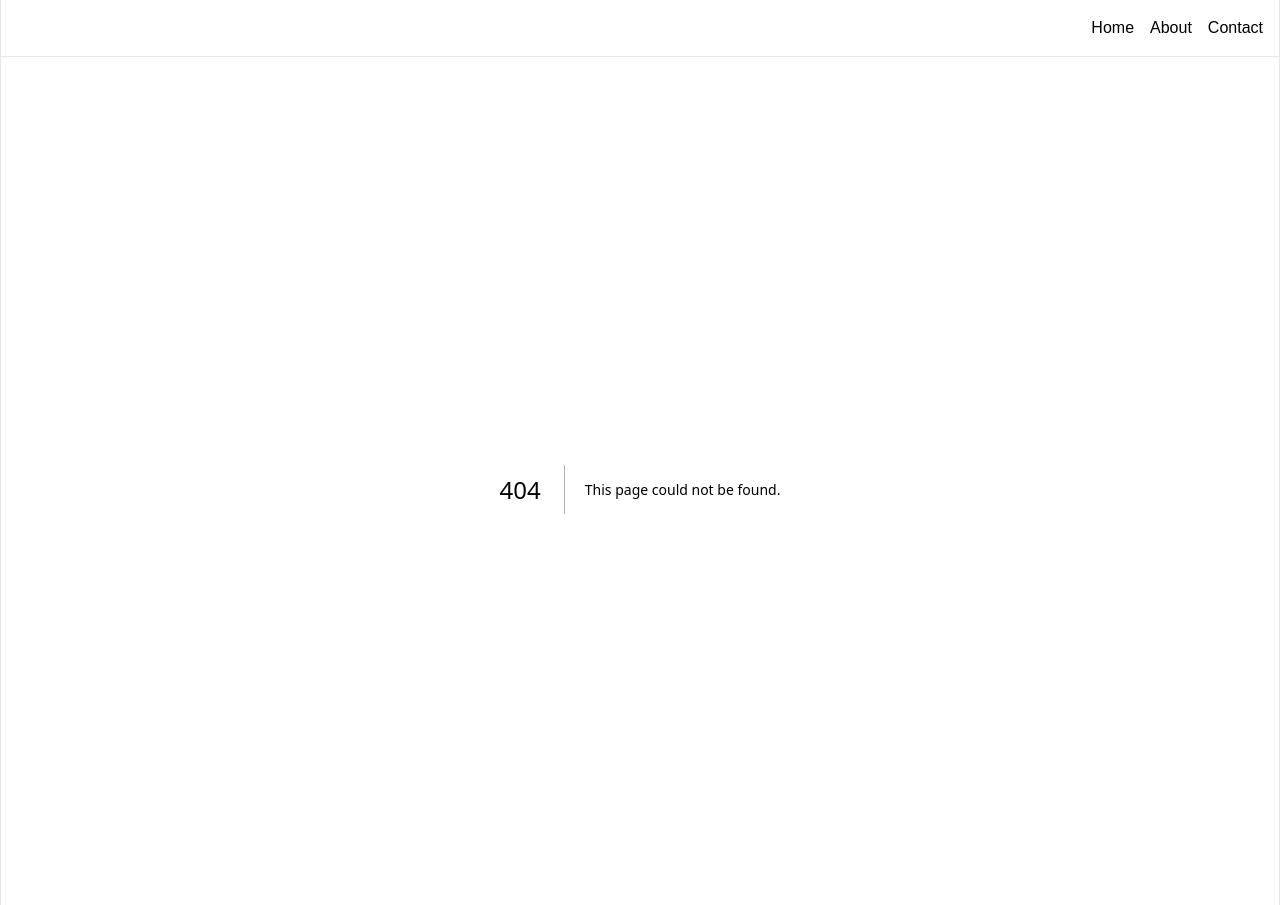
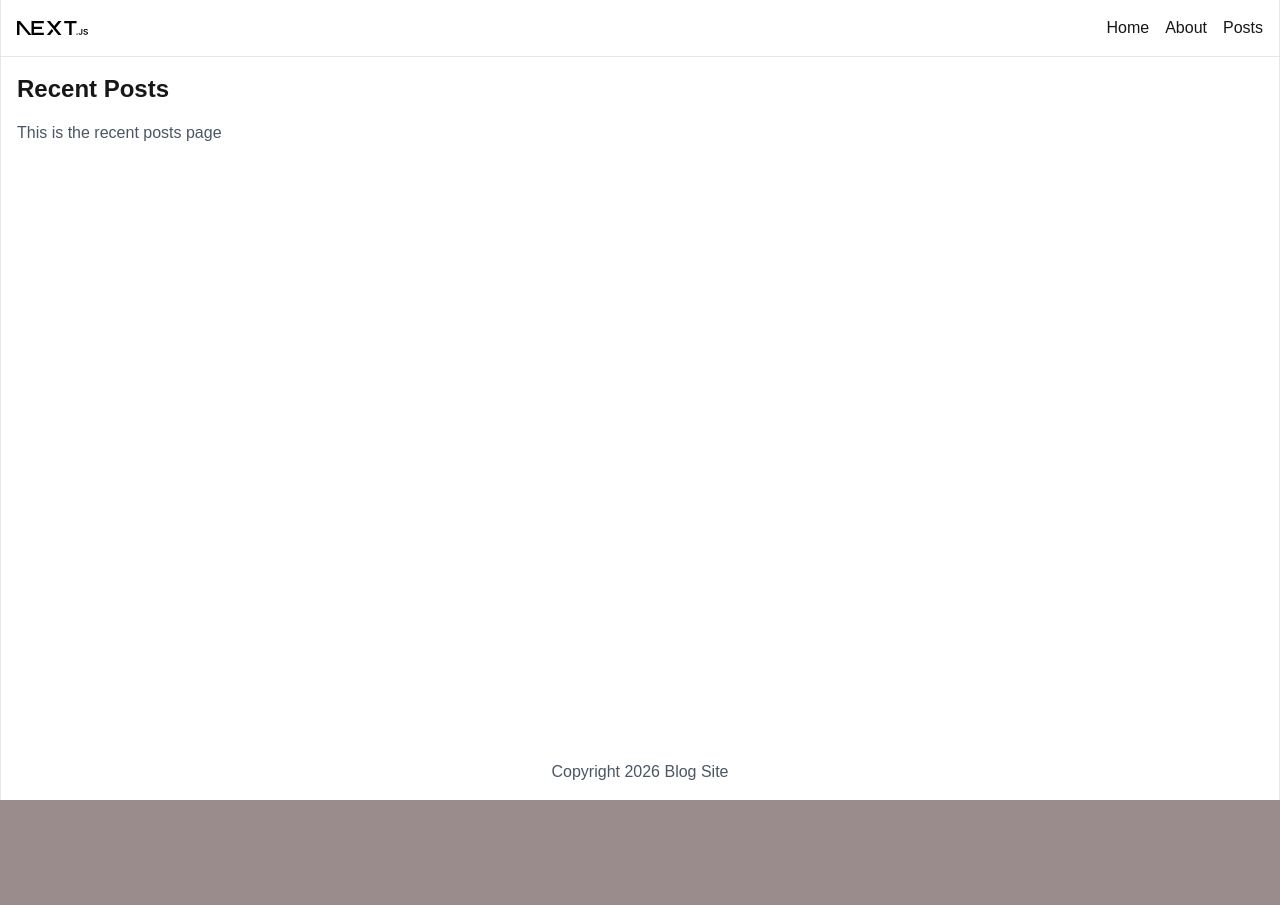
Before and after one commit to pudgynator/blog-site, a Next.js app: page /posts in a window 1280 px wide. Before the commit this address had no page. After the commit the page ends 800 px from the top, so only its background shows below. Built offline with nearby package versions, Linux system fonts and the light colour scheme.

Commit message:
Update structure

```diff
--- a/app/about/page.tsx
+++ b/app/about/page.tsx
@@ -3,9 +3,11 @@ import React from 'react'
 
 const AboutPage = () => {
   return (
-    <div className="flex flex-col items-center justify-center">
+    <div className="">
+      <section className="flex flex-col gap-4">
         <h1 className="text-2xl font-bold">About</h1>
         <p className="text-gray-600">This is the about page</p>
+      </section>
     </div>
   )
 }
--- /dev/null
+++ b/app/components/footer.tsx
@@ -0,0 +1,11 @@
+import React from 'react'
+
+const Footer = () => {
+  return (
+    <footer className="p-4 text-center text-gray-600">
+        <p>Copyright 2026 Blog Site</p>
+    </footer>
+  )
+}
+
+export default Footer;
--- /dev/null
+++ b/app/components/header.tsx
@@ -0,0 +1,20 @@
+import Image from 'next/image'
+import Link from 'next/link'
+import React from 'react'
+
+const Header = () => {
+  return (
+    <header className="flex p-4 border-b border-gray-200">
+    <Link href="/" className="flex items-center justify-center">
+      <Image src="/next.svg" alt="Next js" width={75} height={18} />
+    </Link>
+    <nav className="flex justify-end items-center gap-4 w-full">
+      <Link href="/">Home</Link>
+      <Link href="/about">About</Link>
+      <Link href="/posts">Posts</Link>
+    </nav>
+  </header>
+  )
+}
+
+export default Header
--- a/app/layout.tsx
+++ b/app/layout.tsx
@@ -1,7 +1,8 @@
 import type { Metadata } from "next";
 import { Geist, Geist_Mono } from "next/font/google";
 import "./globals.css";
-import Link from "next/link";
+import Header from "./components/header";
+import Footer from "./components/footer";
 
 const geistSans = Geist({
   variable: "--font-geist-sans",
@@ -26,14 +27,12 @@ export default function RootLayout({ children }: LayoutProps<"/">) {
     >
       <body className="min-h-full " suppressHydrationWarning>
         <div className="mx-auto max-w-7xl bg-white min-h-dvh shadow-lg flex flex-col border-x border-gray-200">
-          <nav className="flex justify-end items-center gap-4 w-full mb-4 p-4 border-b border-gray-200">
-            <Link href="/">Home</Link>
-            <Link href="/about">About</Link>
-            <Link href="/contact">Contact</Link>
-          </nav>
+
+          <Header />
           <main className="flex-1 p-4">
             {children}
           </main>
+          <Footer />
         </div>
       </body>
     </html>
--- /dev/null
+++ b/app/posts/page.tsx
@@ -0,0 +1,15 @@
+
+import React from 'react'
+
+const PostsPage = () => {
+  return (
+    <div>
+        <section className="flex flex-col gap-4">
+            <h1 className="text-2xl font-bold">Recent Posts</h1>
+            <p className="text-gray-600">This is the recent posts page</p>
+        </section>
+    </div>
+  )
+}
+
+export default PostsPage;
```
